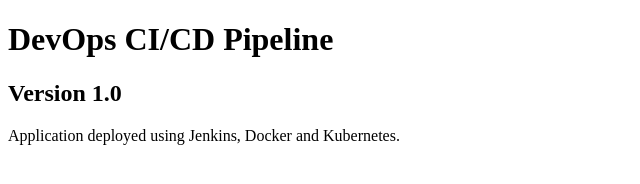
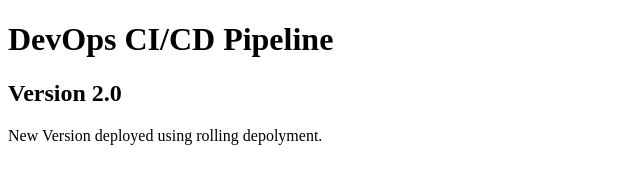
Before and after one commit to Nehakolte/Internship_task, a plain HTML site: page cicd_pipeline/index.html in a window 1280 px wide. Shown: the whole page, without its empty margins (0-640 px from the left). Drawn offline with Linux system fonts and the light colour scheme.

Commit message:
version 2

```diff
--- a/cicd_pipeline/index.html
+++ b/cicd_pipeline/index.html
@@ -5,7 +5,7 @@
 </head>
 <body>
     <h1>DevOps CI/CD Pipeline</h1>
-    <h2>Version 1.0</h2>
-    <p>Application deployed using Jenkins, Docker and Kubernetes.</p>
+    <h2>Version 2.0</h2>
+    <p>New Version deployed using rolling depolyment.</p>
 </body>
 </html>
```
Also changed, not shown: 2 other files.
